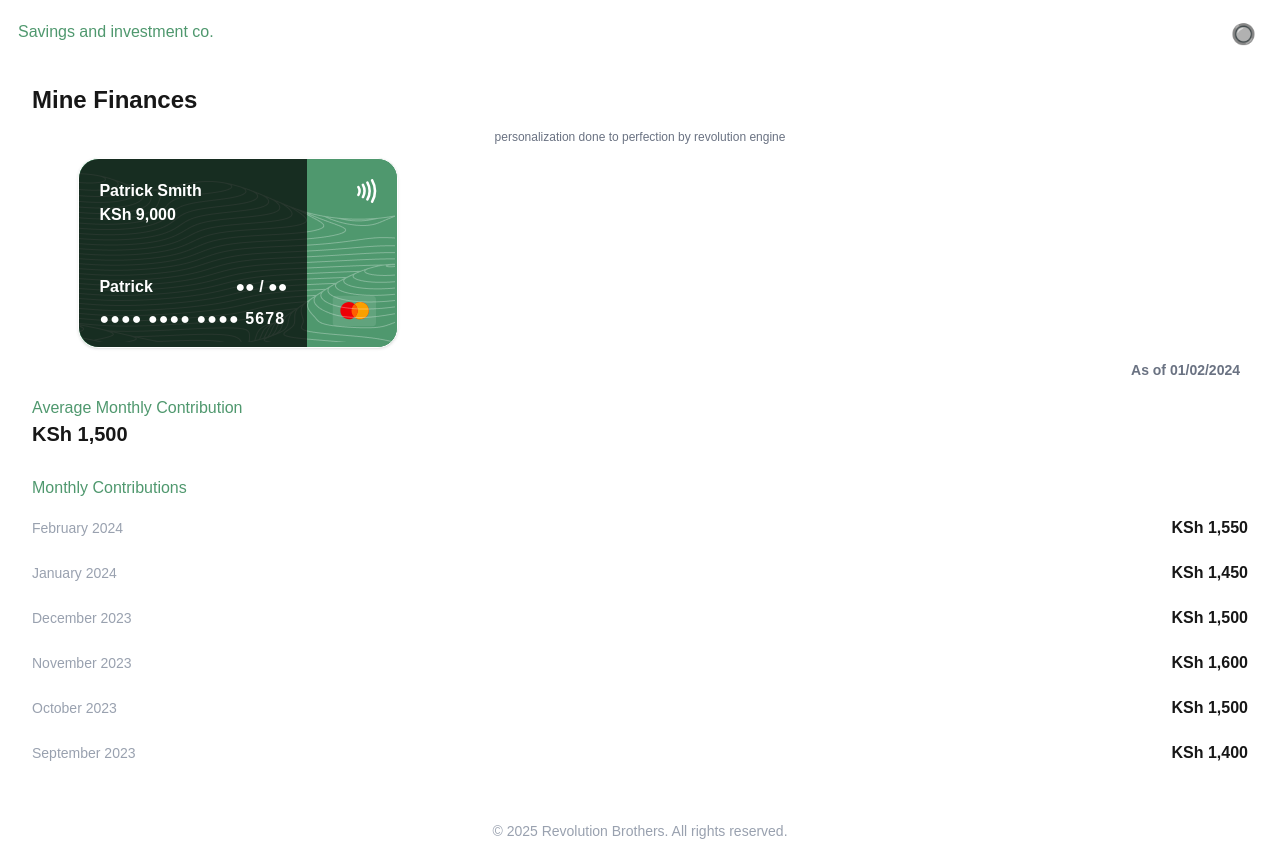
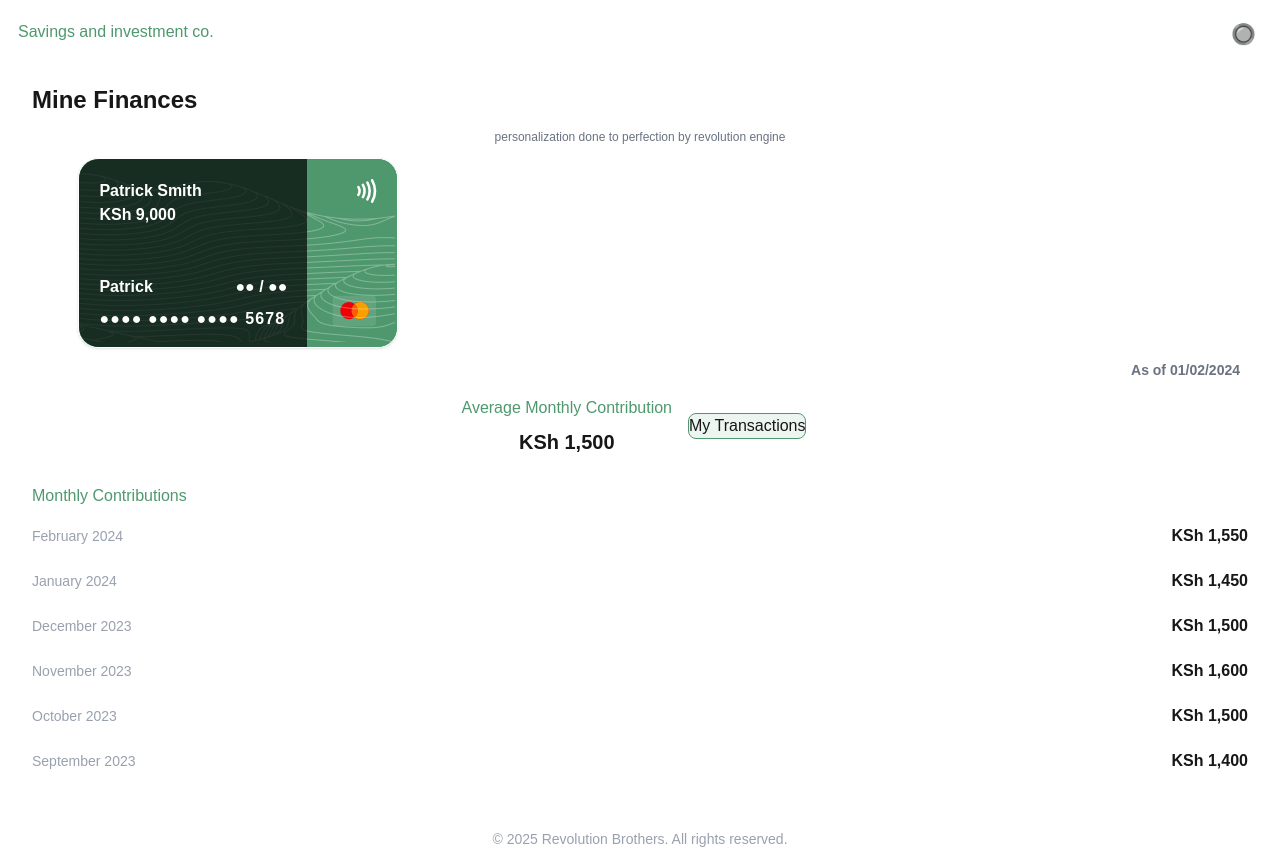
Before and after one commit to Southern-Just/revolutionbrothers, a Next.js app: page /finances in a window 1280 px wide. Built offline with nearby package versions, Linux system fonts and the light colour scheme.

Commit message:
ui | ux run 003.1.2

```diff
--- a/components/Finances.tsx
+++ b/components/Finances.tsx
@@ -54,13 +54,18 @@ const Finances = () => {
       </div>
 
       <section className="space-y-2">
-        <p className="text-sm font-semibold text-gray-500 text-end mr-6">As of {asOfDate}</p>
+        <p className="text-sm font-semibold text-gray-500 text-end mr-6">
+          As of {asOfDate}
+        </p>
 
-        <div className="bg-white/5 px-4 py-2 rounded-xl">
-          <p className="text-md text-brand">Average Monthly Contribution</p>
-          <p className="text-xl font-semibold">
-            KSh {averageMonthly.toLocaleString("en-KE")}
-          </p>
+        <div className="px-1 py-2 rounded-xl flex justify-center pr-4 gap-4 items-center">
+          <div className="space-y-2">
+            <p className="text-md text-brand text-center">Average Monthly Contribution</p>
+            <p className="text-xl font-semibold text-center">
+              KSh {averageMonthly.toLocaleString("en-KE")}
+            </p>
+          </div>
+          <button className="border border-brand bg-brand/10 rounded-lg">My Transactions</button>
         </div>
       </section>
 
@@ -89,7 +94,7 @@ const Finances = () => {
             ))}
         </div>
       </section>
-      <Footer/>
+      <Footer />
     </main>
   );
 };
```
